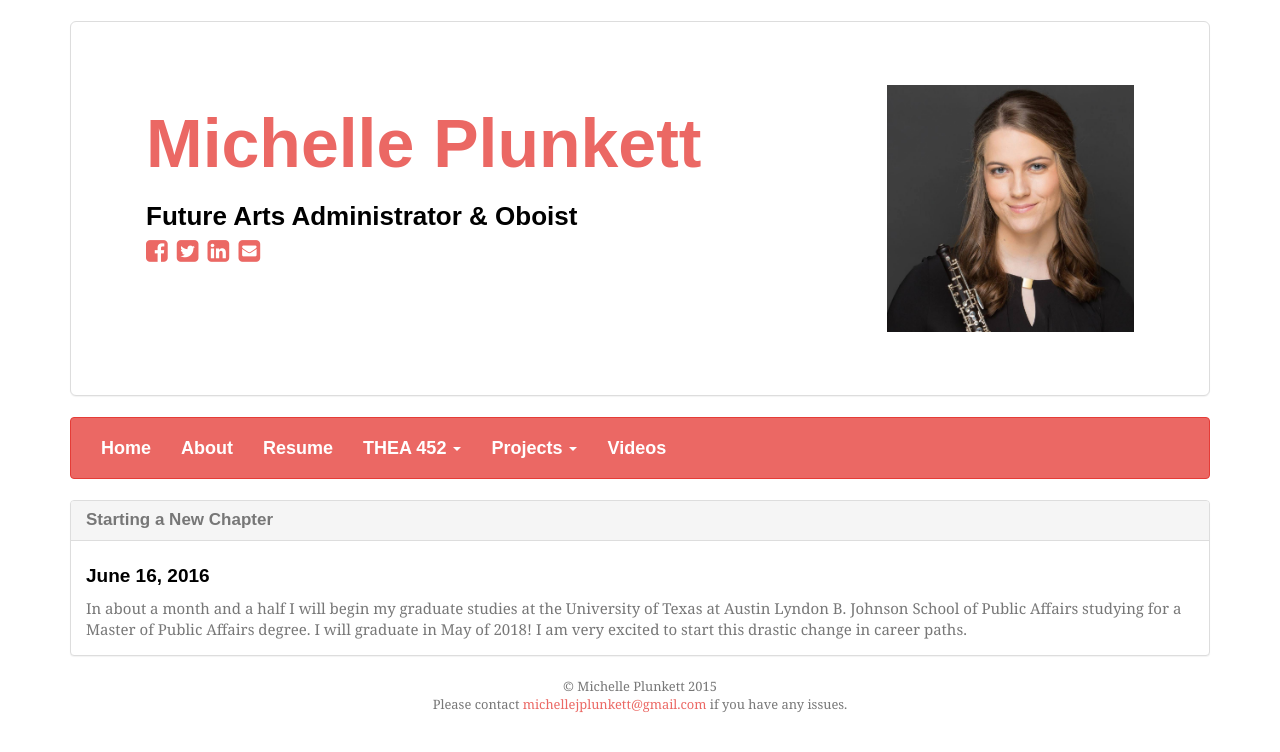
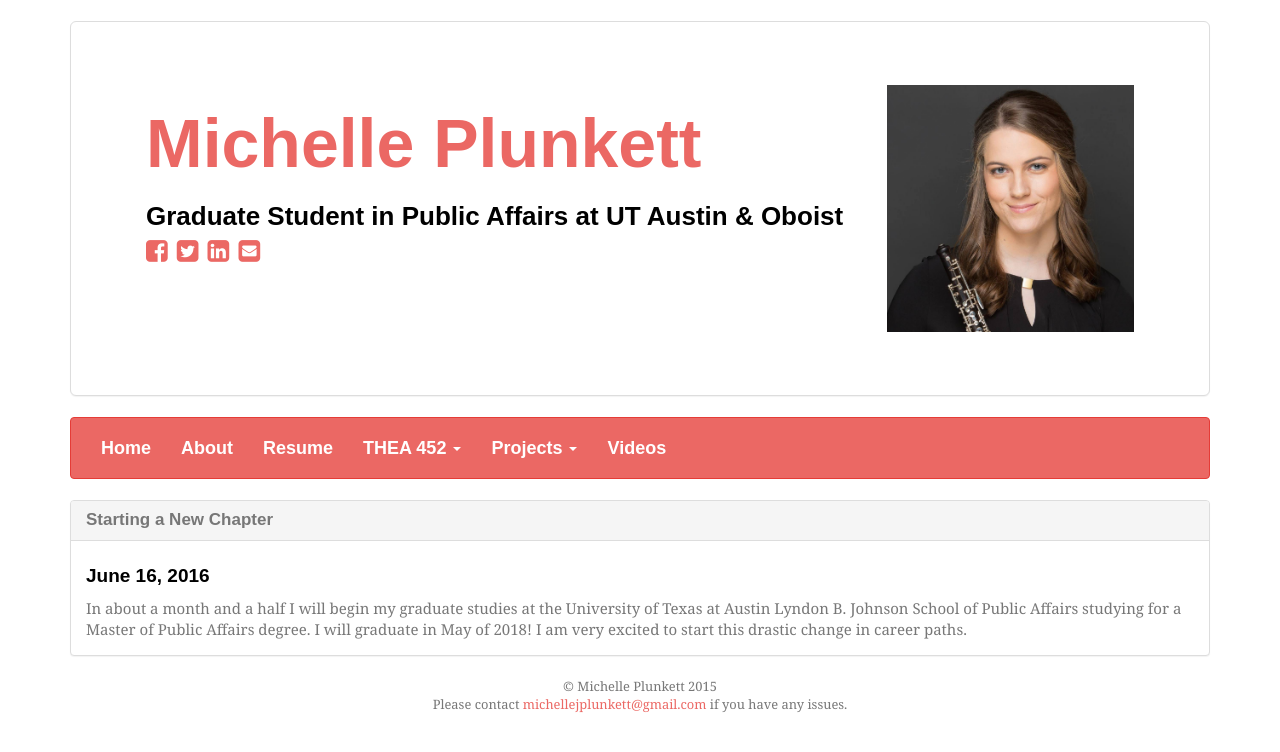
Before and after one commit to michelleplunkett/michelleplunkett.github.io, a Jekyll site: the page built from index.html, in a window 1280 px wide. Shown: the top 752 px of the page. Built offline with Jekyll 4.4.1, drawn with Linux system fonts in a browser that asks for light colours; nearby versions of some CDN libraries; some web fonts are replaced; Markdown is read by kramdown in place of the engine named in the settings.

Commit message:
Update header.html

```diff
--- a/_includes/header.html
+++ b/_includes/header.html
@@ -3,12 +3,12 @@
     <div class="panel-body">
         <img src="/images/headshot.jpg" alt="Michelle Plunkett" style="width:25%" align="right" />
       <h1><a href="/" style="text-decoration: none" color: black; >{{ site.title }}</a></h1>
-			<h3>Future Arts Administrator & Oboist</h3>
+			<h3>Graduate Student in Public Affairs at UT Austin & Oboist</h3>
             <h4>
             <span style="margin-right:.2em"><a href="https://www.facebook.com/michellejane"><i class="fa fa-facebook-square solo fa-lg"></i></a></span>
             <span style="margin-right:.2em"><a href="https://twitter.com/michelleisatwin"><i class="fa fa-twitter-square solo fa-lg"></i></a></span>
             <span style="margin-right:.2em"><a href="https://www.linkedin.com/in/michellejane"><i class="fa fa-linkedin-square solo fa-lg"></i></a></span>
-            <span style="margin-right:.2em"><a href=mailto:michellejplunkett@gmail.com><i class="fa fa-envelope-square solo fa-lg"></i></a></span>
+            <span style="margin-right:.2em"><a href=mailto:michellep1994@gmail.com><i class="fa fa-envelope-square solo fa-lg"></i></a></span>
             </h4>
     </div>
   </div>
```
